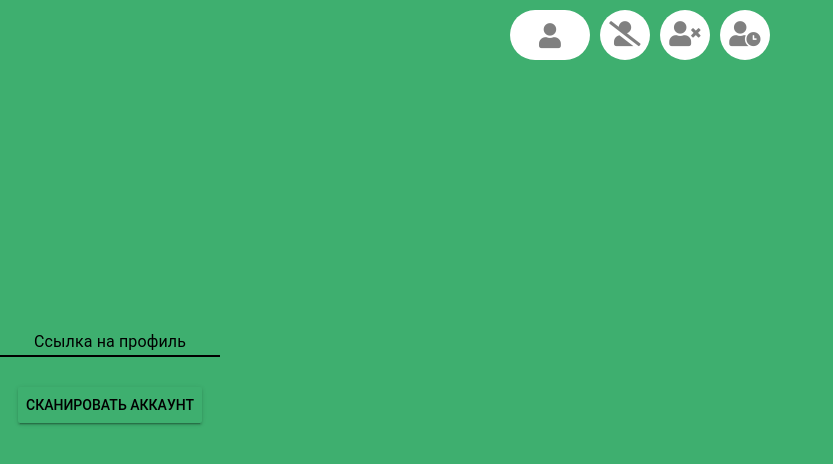
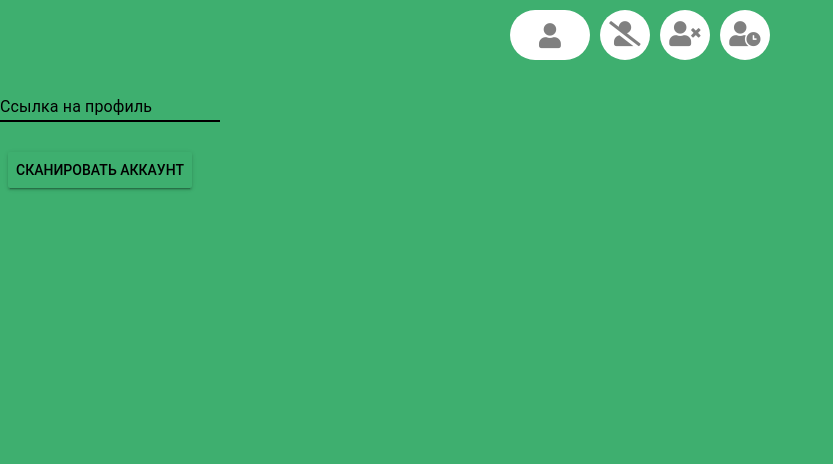
Before and after one commit to shzfrnia/Vk_script_front, a Vue app: page / in a window 1280 px wide. Shown: the top 464 px of the page, without its empty margins (0-833 px from the left). Built offline with nearby package versions, Linux system fonts and the light colour scheme.

Commit message:
Add material icon and rework app's style

```diff
--- a/src/App.vue
+++ b/src/App.vue
@@ -1,7 +1,7 @@
 <template>
   <div :style="{'background-color': selectedBgColor}" id="app">
       <nav-bar></nav-bar>
-      <div style="display: flex; height: 100%;" class="container">
+      <div class="md-layout">
           <transition name="component-fade" mode="out-in">
             <router-view/>
           </transition>
@@ -25,16 +25,14 @@
 
 <style>
     @import 'assets/fonts/fontAwesome.css';
+    @import 'assets/fonts/materialIcons.css';
 
     #app {
         -webkit-font-smoothing: antialiased;
         -moz-osx-font-smoothing: grayscale;
-        text-align: center;
         transition: 0.4s;
         height: 100vh;
         overflow: auto;
-        display: flex;
-        flex-direction: column;
     }
 
     .component-fade-enter-active, .component-fade-leave-active {
--- /dev/null
+++ b/src/assets/fonts/materialIcons.css
@@ -0,0 +1 @@
+@import url("https://fonts.googleapis.com/icon?family=Material+Icons");
```
